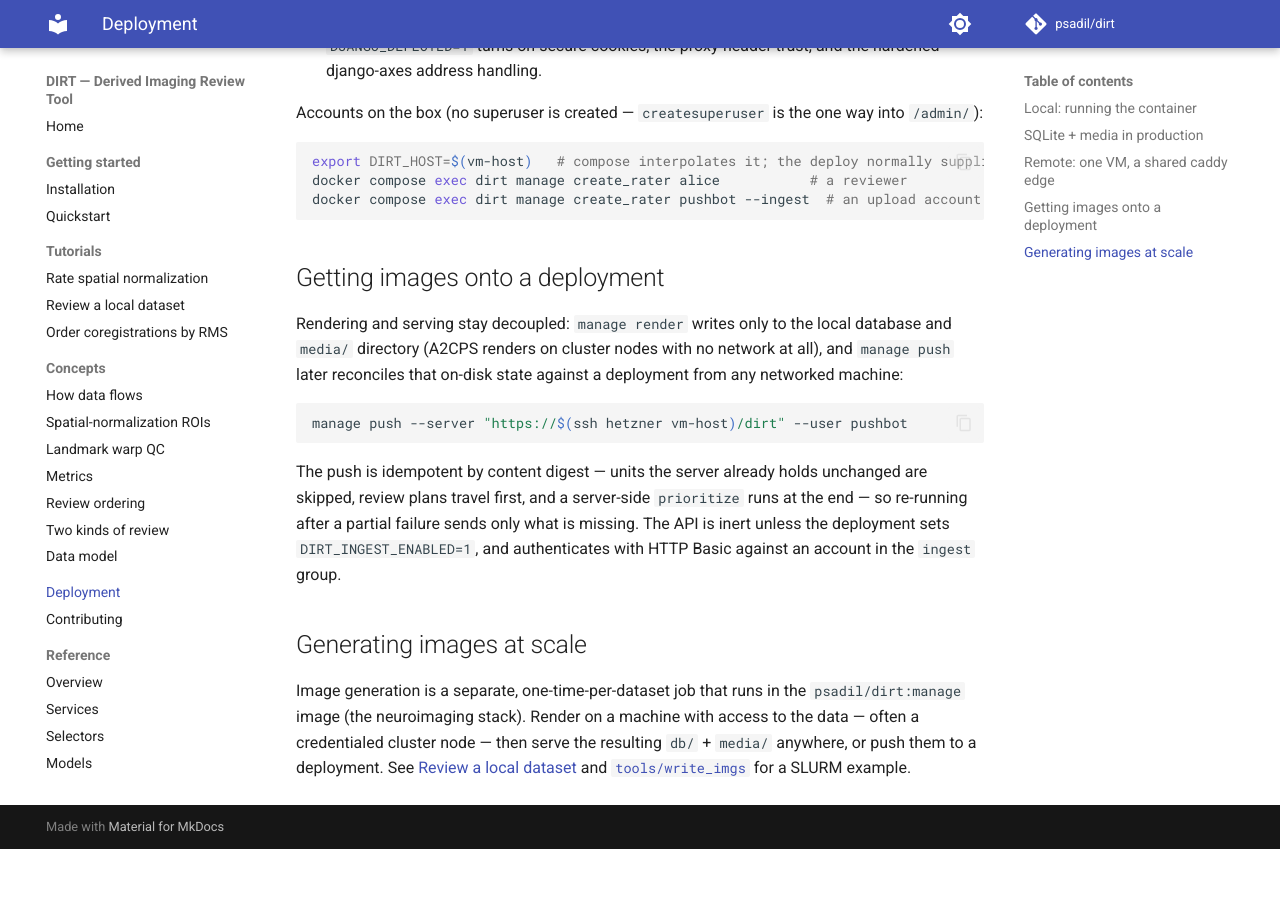
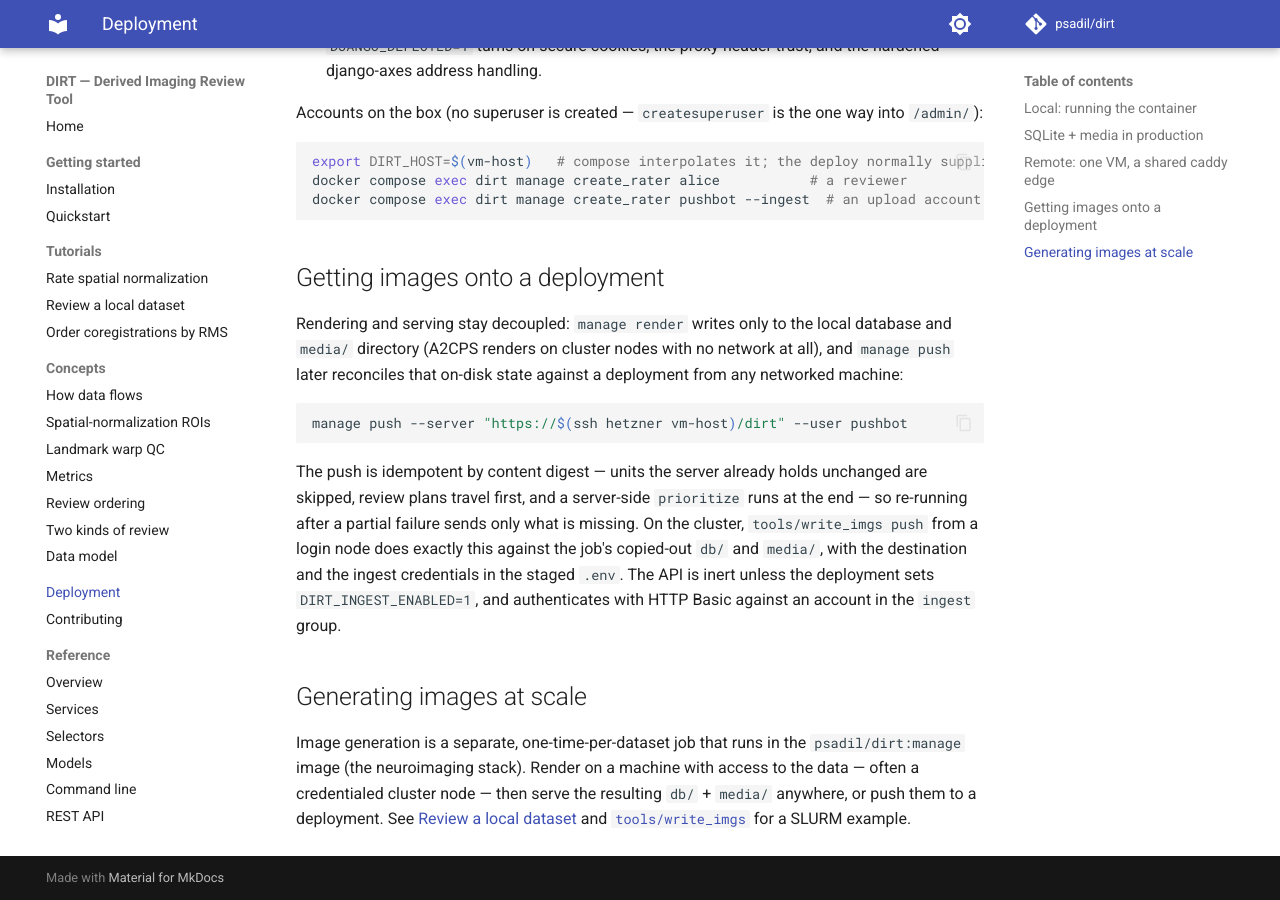
Before and after one commit to psadil/qcapp, an MkDocs documentation site: the page built from docs/deployment.md, in a window 1280 px wide and 900 px high, scrolled down 1903 px. Built offline with MkDocs 1.6.1 and Material for MkDocs 9.7.7, drawn with Linux system fonts in a browser that asks for light colours; comment, search, counter and statistics services are not loaded; before the commit the page ends 2752 px from its top, so only the background shows below that.

Commit message:
feat: a push mode for the cluster job, and no secrets in its trace log
`./write_imgs push` from a login node reconciles the job's copied-out db/ and
media/ with the deployment via `manage push`, reading DIRT_PUSH_URL/USER/
PASSWORD from the staged .env — replacing a comment that described the
command by hand. The script runs under set -x, which was tracing the sourced
.env and every --env flag (the secret key, and now the push password) into
render.log; sourcing and the container invocation now run with xtrace off.

Co-Authored-By: Claude Fable 5.1 <noreply@anthropic.com>

```diff
--- a/docs/deployment.md
+++ b/docs/deployment.md
@@ -112,7 +112,9 @@ manage push --server "https://$(ssh hetzner vm-host)/dirt" --user pushbot
 The push is idempotent by content digest — units the server already holds
 unchanged are skipped, review plans travel first, and a server-side `prioritize`
 runs at the end — so re-running after a partial failure sends only what is
-missing. The API is inert unless the deployment sets `DIRT_INGEST_ENABLED=1`,
+missing. On the cluster, `tools/write_imgs push` from a login node does exactly
+this against the job's copied-out `db/` and `media/`, with the destination and
+the ingest credentials in the staged `.env`. The API is inert unless the deployment sets `DIRT_INGEST_ENABLED=1`,
 and authenticates with HTTP Basic against an account in the `ingest` group.
 
 ## Generating images at scale
```
Also changed, not shown: 1 other file.
